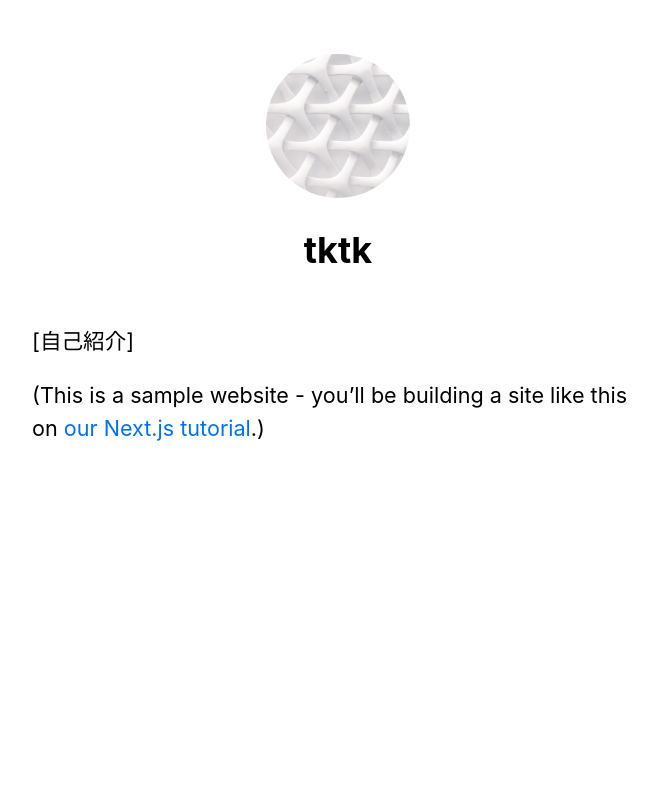
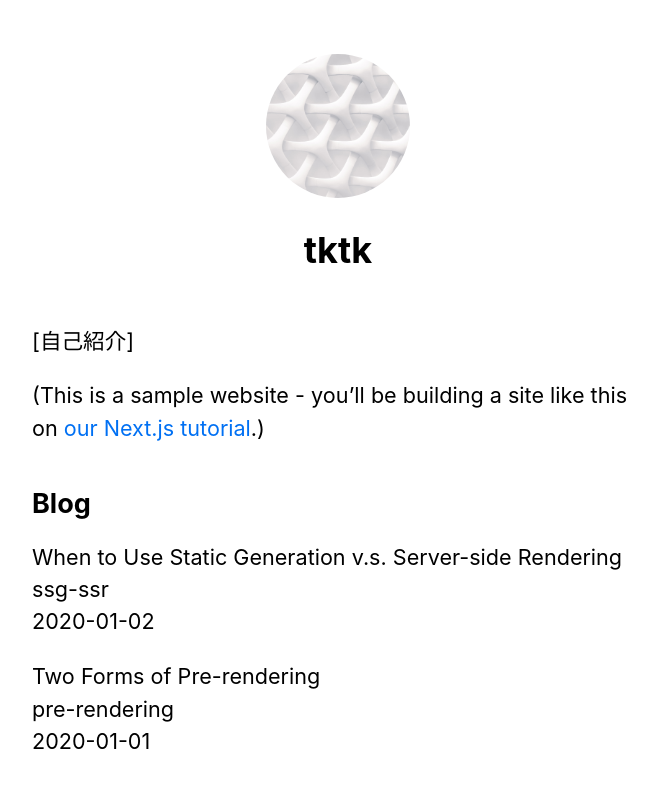
Before and after one commit to toku-chan/nextjs-blog, a Next.js app: page / in a window 1280 px wide. Shown: the top 788 px of the page, without its empty margins (302-959 px from the left). Built offline with nearby package versions, Linux system fonts and the light colour scheme.

Commit message:
Pre-rendering and Data Fetching part2

```diff
--- a/pages/index.jsx
+++ b/pages/index.jsx
@@ -1,8 +1,20 @@
 import Head from 'next/head';
+import { getSortedPostsData } from "../lib/posts";
 import { Layout, siteTitle } from '../components/layout';
 import utilStyles from "../styles/utils.module.css";
 
-export default function Home() {
+export const getStaticProps = async() => {
+  const allPostsData = getSortedPostsData();
+  return {
+    props: {
+      allPostsData
+    }
+  };
+};
+
+export default function Home({
+  allPostsData
+}) {
   return (
     <Layout home>
       <Head>
@@ -12,6 +24,19 @@
         <p>[自己紹介]</p>
         <p>(This is a sample website - you’ll be building a site like this on{' '}<a href="https://nextjs.org/learn">our Next.js tutorial</a>.)</p>
       </section>
+
+      <section className={`${utilStyles.headingMd} ${utilStyles.padding1px}`}>
+        <h2 className={utilStyles.headingLg}>Blog</h2>
+        <ul className={utilStyles.list}>
+          {allPostsData.map(({
+            id,
+            date,
+            title
+          }) => (
+            <li className={utilStyles.listItem} key={id}>{title}<br />{id}<br/>{date}</li>
+          ))}
+        </ul>
+      </section>
     </Layout>
   )
 }
```
